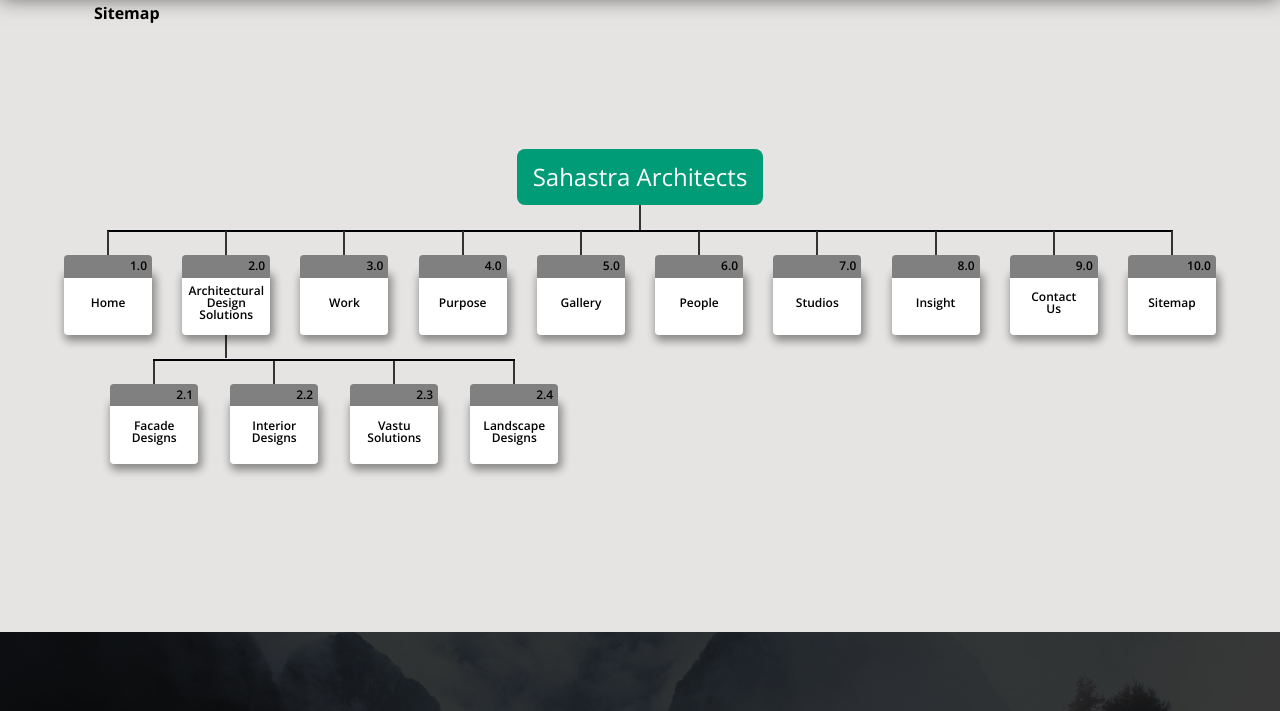
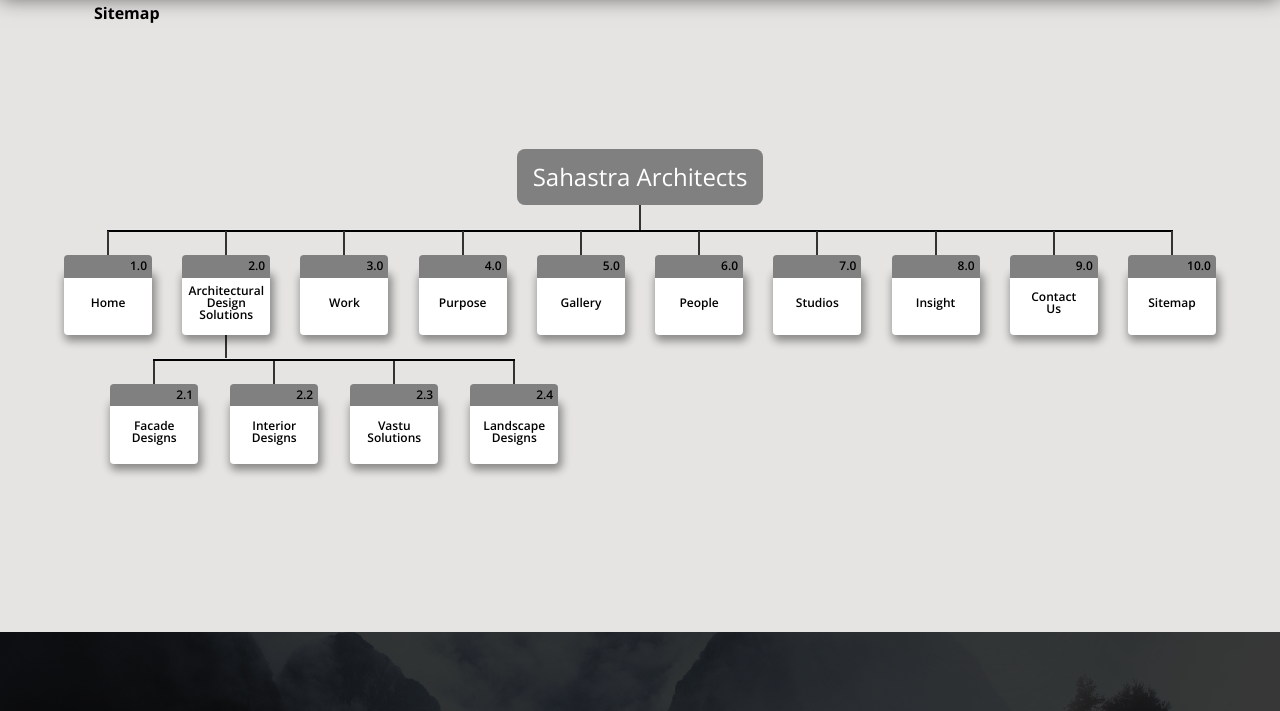
Before and after one commit to somanshu63/SahastraArchitects, a React app: page /sitemap in a window 1280 px wide. Shown: the part 70-781 px from the top of the page. Built offline with nearby package versions, Linux system fonts and the light colour scheme; a web font is replaced by a local one.

Commit message:
sitemap gray color

```diff
--- a/package.json
+++ b/package.json
@@ -16,7 +16,7 @@
     "web-vitals": "^2.1.4"
   },
   "scripts": {
-    "start": "react-scripts start",
+    "start": "PORT=4000 react-scripts start",
     "build": "react-scripts build",
     "test": "react-scripts test",
     "eject": "react-scripts eject"
--- a/src/index.css
+++ b/src/index.css
@@ -1338,7 +1338,7 @@
 }
 .homeSitemap {
   padding: 1rem;
-  background-color: #009b77;
+  background-color: gray;
   color: white;
   font-size: 24px;
   border-radius: 0.5rem;
```
Also changed, not shown: 1 other file.
